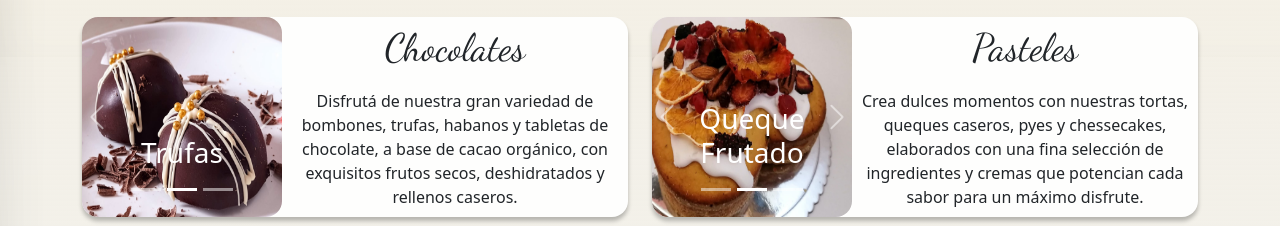
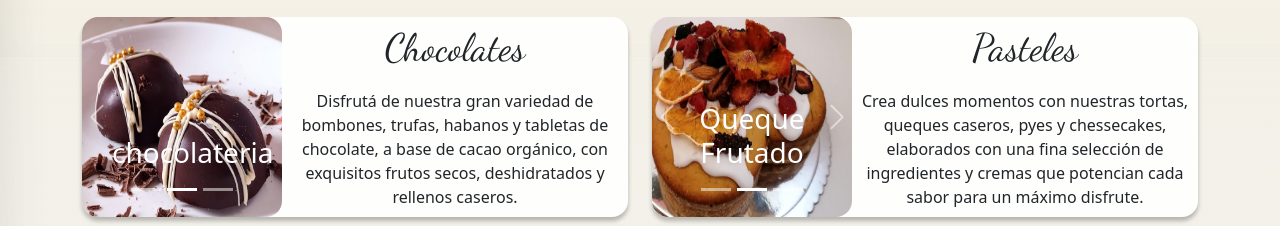
Before and after one commit to Santi1994r/du-chocolat, a React (Vite) app: page / in a window 1280 px wide. Shown: the part 1940-2166 px from the top of the page. Built offline with nearby package versions, Linux system fonts and the light colour scheme; a web font is replaced by a local one.

Commit message:
cambio pie de foto en los carrousel de la seccion 3

```diff
--- a/src/components/main/queHacemos/QueHacemos.jsx
+++ b/src/components/main/queHacemos/QueHacemos.jsx
@@ -43,8 +43,8 @@ export default function QueHacemos() {
                 img2={chocolateria}
                 img3={chocoBarra}
                 ref1="Tabletas"
-                ref2="Trufas"
-                ref3="Bombones"
+                ref2="chocolateria"
+                ref3="chocolateria"
               />
               <InfoCarrousel
                 tit="Chocolates"
```
